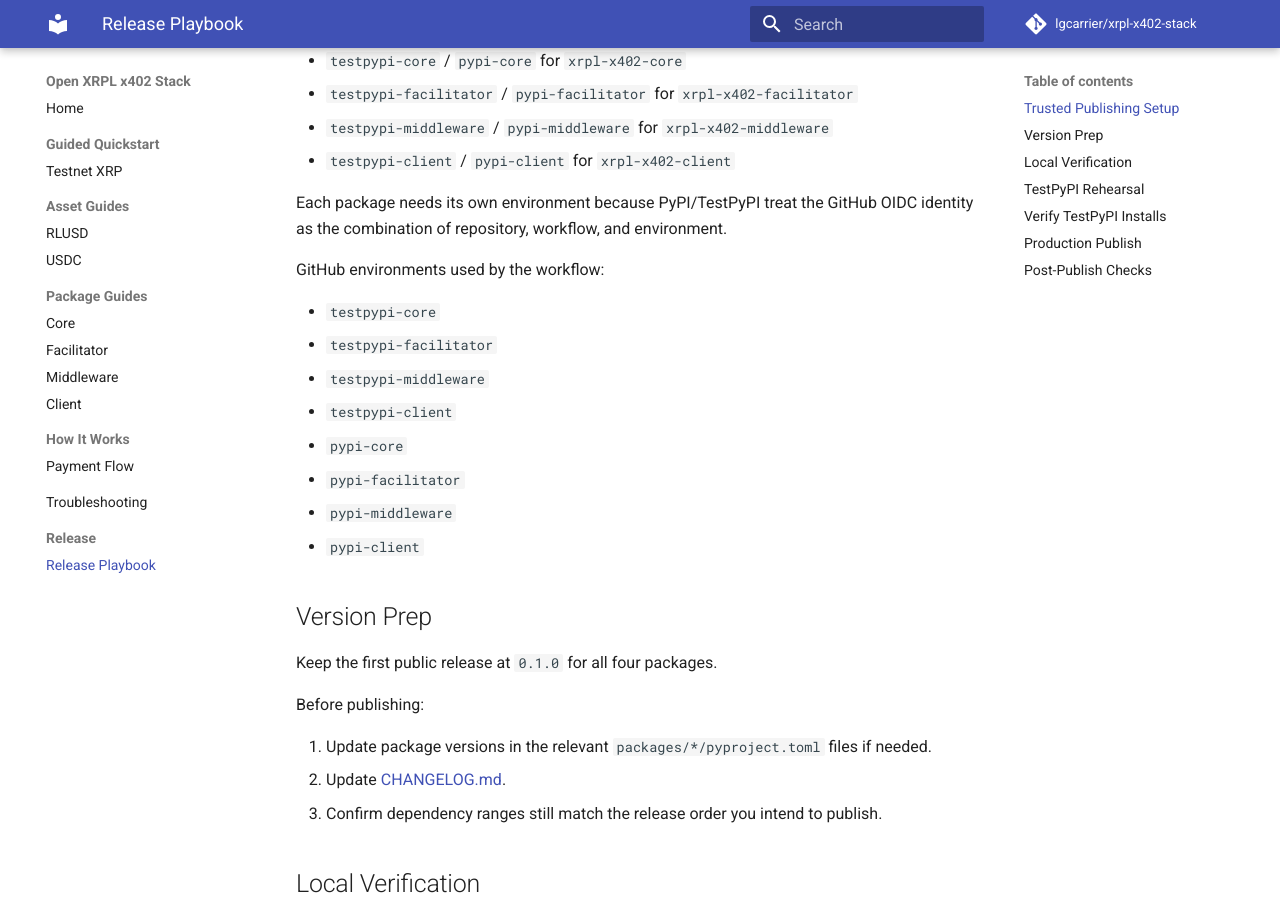
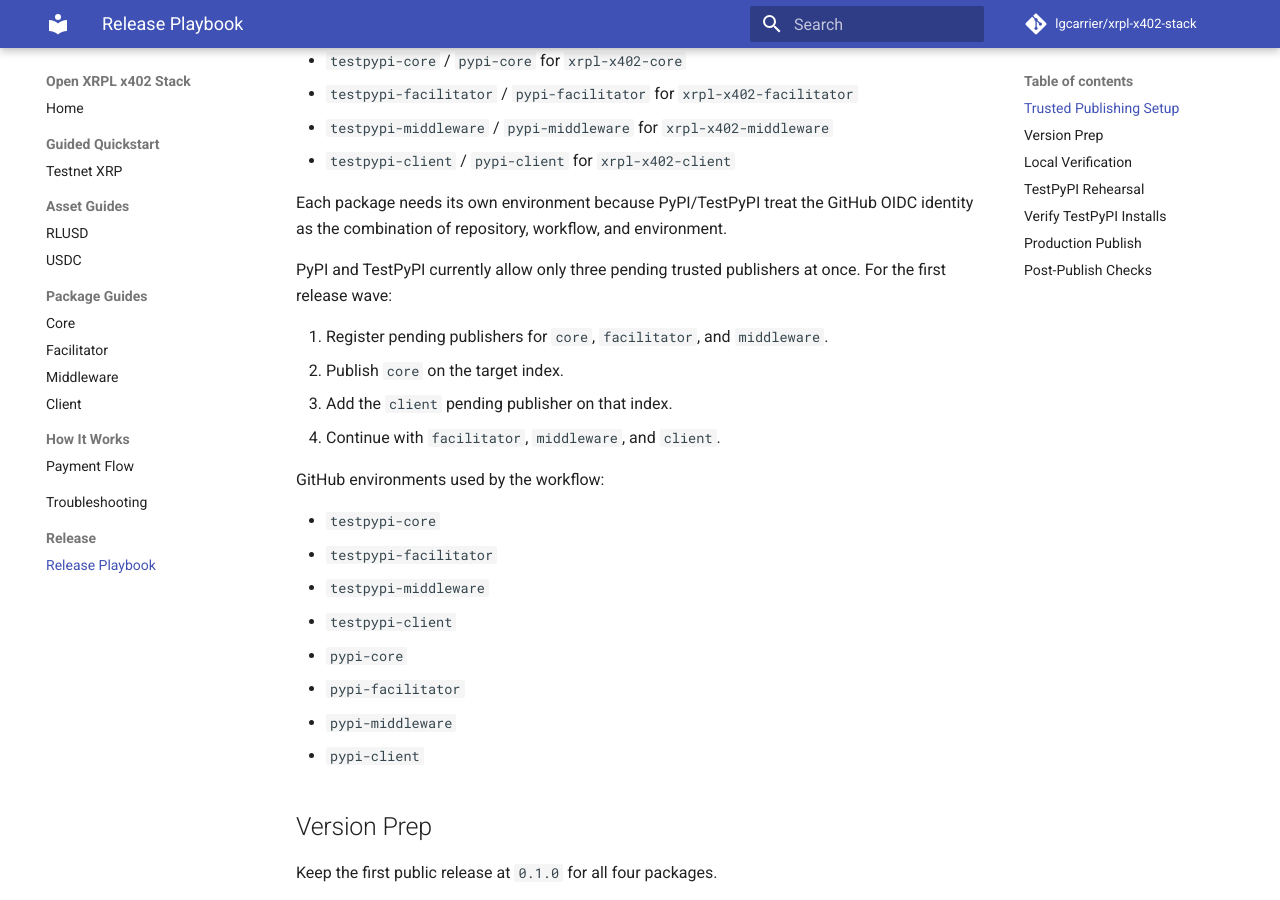
Before and after one commit to lgcarrier/xrpl-x402-stack, an MkDocs documentation site: the page built from docs/release.md, in a window 1280 px wide and 900 px high, scrolled down 567 px. Built offline with MkDocs 1.6.1 and Material for MkDocs 9.7.7, drawn with Linux system fonts in a browser that asks for light colours; comment, search, counter and statistics services are not loaded.

Commit message:
Document pending publisher limits

```diff
--- a/docs/release.md
+++ b/docs/release.md
@@ -21,6 +21,13 @@ Create each project on both PyPI and TestPyPI, then add a trusted publisher with
   - `testpypi-client` / `pypi-client` for `xrpl-x402-client`
 
 Each package needs its own environment because PyPI/TestPyPI treat the GitHub OIDC identity as the combination of repository, workflow, and environment.
+
+PyPI and TestPyPI currently allow only three pending trusted publishers at once. For the first release wave:
+
+1. Register pending publishers for `core`, `facilitator`, and `middleware`.
+2. Publish `core` on the target index.
+3. Add the `client` pending publisher on that index.
+4. Continue with `facilitator`, `middleware`, and `client`.
 
 GitHub environments used by the workflow:
 
```
